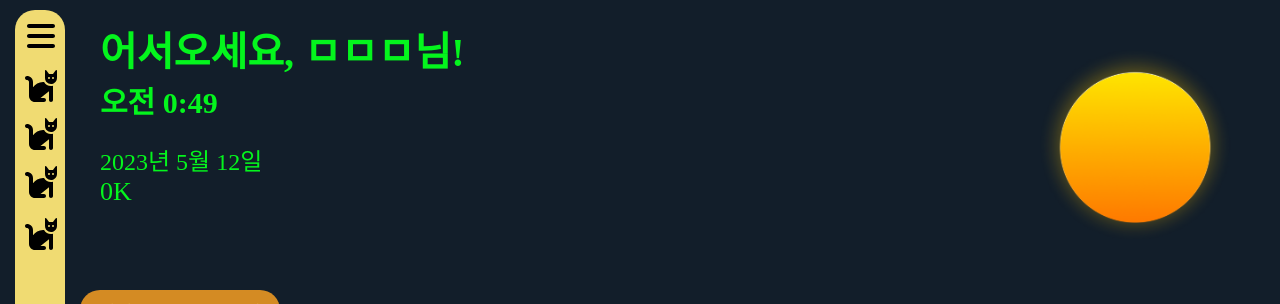
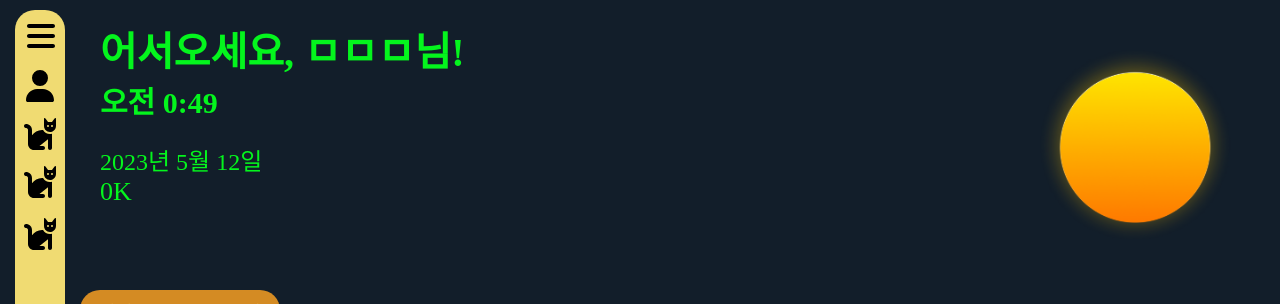
Before and after one commit to yujongu/Joey-Website, a React (Create React App) app in the folder frontend/: page / in a window 1280 px wide. Shown: the top 304 px of the page. Built offline with nearby package versions, Linux system fonts and the light colour scheme; no server answers; a web font is replaced by a local one.

Commit message:
fix SidebarItem icon location

```diff
--- a/frontend/src/App.tsx
+++ b/frontend/src/App.tsx
@@ -10,6 +10,7 @@ import {
   faBars,
   faCat,
   faIcons,
+  faUser,
 } from "@fortawesome/free-solid-svg-icons";
 import { FontAwesomeIcon } from "@fortawesome/react-fontawesome";
 function App() {
@@ -89,7 +90,7 @@ function App() {
             />
           )}
 
-          <SidebarItem icon={faCat} label="Home" />
+          <SidebarItem icon={faUser} label="Home" />
           <SidebarItem icon={faCat} label="Message" />
           <SidebarItem icon={faCat} label="About Me" />
           <SidebarItem icon={faCat} label="Quite a long message" />
--- a/frontend/src/components/sidebar_item.css
+++ b/frontend/src/components/sidebar_item.css
@@ -2,7 +2,12 @@
   display: flex;
   justify-content: center;
   align-items: center;
-  margin: 8px;
+  margin: 8px 0px;
+}
+.sidebarItem_icon {
+  /* Same as sidebarInitWidth value */
+  width: 50px;
+  align-self: center;
 }
 .sidebar_item_label {
   width: 100px;
--- a/frontend/src/components/sidebar_item.tsx
+++ b/frontend/src/components/sidebar_item.tsx
@@ -10,7 +10,7 @@ type SidebarIconProps = {
 
 const SidebarItem = ({ icon, label }: SidebarIconProps) => (
   <div className="sidebarItem_container">
-    <FontAwesomeIcon icon={icon} size="2xl" />
+    <FontAwesomeIcon icon={icon} size="2xl" className="sidebarItem_icon" />
     <span className="sidebar_item_label">{label}</span>
   </div>
 );
```
